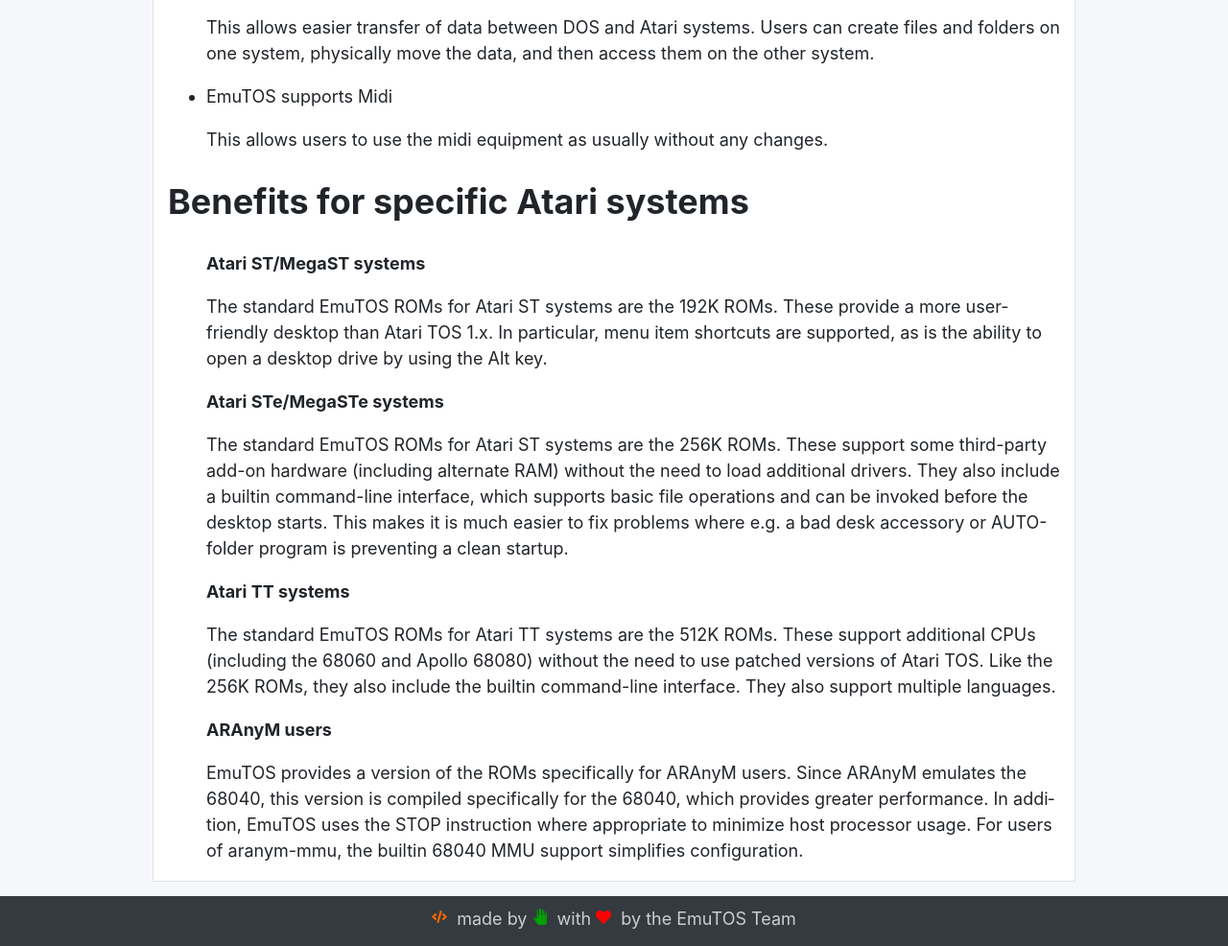
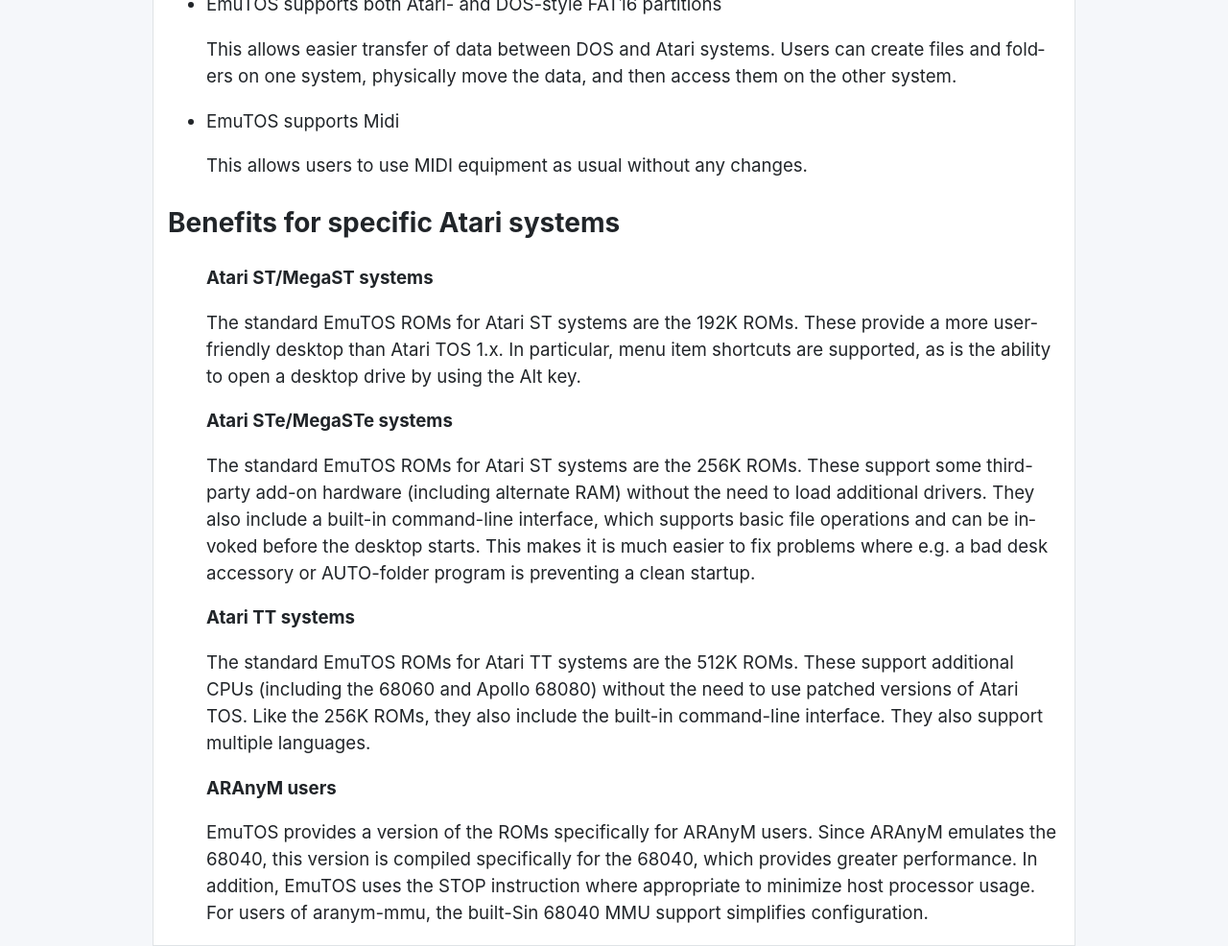
Before and after one commit to ragnar76/emutos_website, a plain HTML site: page benefits.html in a window 1280 px wide. Shown: the part 621-1607 px from the top of the page at 96% size. Drawn offline with Linux system fonts and the light colour scheme.

Commit message:
some changes

```diff
--- a/assets/css/style.css
+++ b/assets/css/style.css
@@ -3,7 +3,7 @@ body {
   margin: 0px;
   background-color: #f5f7fa;
   font-family: -apple-system, BlinkMacSystemFont, "Segoe UI", Roboto, "Helvetica Neue", Arial, "Noto Sans", sans-serif, "Apple Color Emoji", "Segoe UI Emoji", "Segoe UI Symbol", "Noto Color Emoji";
-  font-size: 18px;
+  font-size: 14pt;
   font-weight: 400;
   line-height: 1.5;
   color: #212529;
@@ -31,12 +31,7 @@ a.navitem:hover {
 figcaption {
   font-size: 12pt;
 }
-h4 {
-  font-weight: bold;
-  font-size: 16pt;
-  padding: 0px;
-  margin: 0px;
-}
+
 li li {
   list-style-type: disc;
 }
@@ -51,6 +46,7 @@ li li {
   padding: 0px;
   margin-top: 0px;
   color: rgba(255, 255, 255, .75);
+  font-size: 16pt;
 }
 .nav-link {
   padding: 10px;
--- a/benefits.html
+++ b/benefits.html
@@ -32,7 +32,7 @@
           <p>This allows users to make sure that EmuTOS is suitable for their needs
           before doing a time-consuming ROM replacement. In systems where a ROM update
           is not feasible, users can still run EmuTOS.</p>
-          <li>EmuTOS includes a builtin hard disk driver</li>
+          <li>EmuTOS includes a built-in hard disk driver</li>
           <p>This provides basic support for ACSI, SCSI and IDE devices (and also SD/MMC
           devices in some configurations). This is a free, although basic, alternative
           to commercial packages.</p>
@@ -44,9 +44,9 @@
           can create files and folders on one system, physically move the data, and
           then access them on the other system.</p>
           <li>EmuTOS supports Midi</li>
-          <p>This allows users to use the midi equipment as usually without any changes.</p>
+          <p>This allows users to use MIDI equipment as usual without any changes.</p>
         </ul>
-        <h1>Benefits for specific Atari systems</h1>
+        <h2>Benefits for specific Atari systems</h2>
         <ul>
           <li class="benefits-list">Atari ST/MegaST systems</li>
           <p>The standard EmuTOS ROMs for Atari ST systems are the 192K ROMs. These
@@ -56,7 +56,7 @@
           <li class="benefits-list benefits-spacer">Atari STe/MegaSTe systems</li>
           <p>The standard EmuTOS ROMs for Atari ST systems are the 256K ROMs.  These
           support some third-party add-on hardware (including alternate RAM) without the
-          need to load additional drivers. They also include a builtin command-line
+          need to load additional drivers. They also include a built-in command-line
           interface, which supports basic file operations and can be invoked before
           the desktop starts. This makes it is much easier to fix problems where e.g.
           a bad desk accessory or AUTO-folder program is preventing a clean startup.</p>
@@ -64,14 +64,14 @@
           <p>The standard EmuTOS ROMs for Atari TT systems are the 512K ROMs.  These
           support additional CPUs (including the 68060 and Apollo 68080) without the
           need to use patched versions of Atari TOS. Like the 256K ROMs, they also
-          include the builtin command-line interface. They also support multiple
+          include the built-in command-line interface. They also support multiple
           languages.</p>
           <li class="benefits-list benefits-spacer">ARAnyM users</li>
           <p>EmuTOS provides a version of the ROMs specifically for ARAnyM users. Since
           ARAnyM emulates the 68040, this version is compiled specifically for the 68040,
           which provides greater performance. In addition, EmuTOS uses the STOP
           instruction where appropriate to minimize host processor usage. For users
-          of aranym-mmu, the builtin 68040 MMU support simplifies configuration.</p>
+          of aranym-mmu, the built-Sin 68040 MMU support simplifies configuration.</p>
         </ul>
       </div>
     </div>
```
